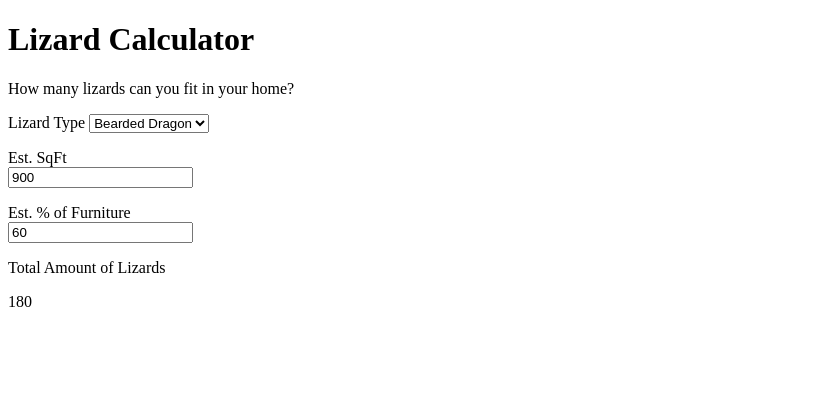
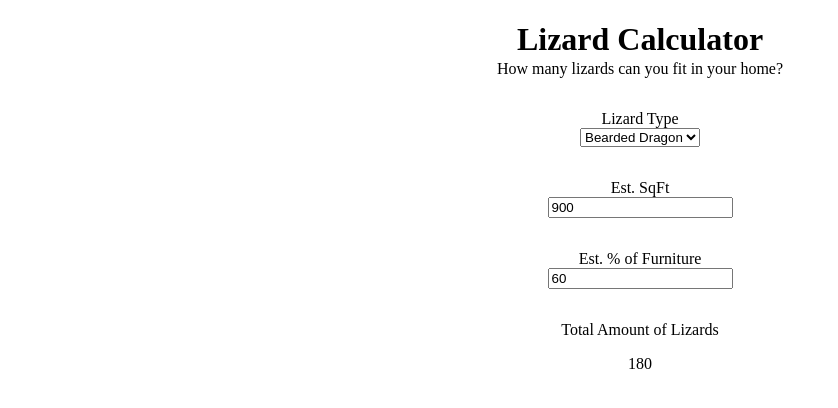
Before and after one commit to nekacurry/webcustomcalc, a plain HTML site: page index.html in a window 1280 px wide. Shown: the whole page, without its empty margins (0-838 px from the left). Drawn offline with Linux system fonts and the light colour scheme.

Commit message:
centered items

```diff
--- a/index.html
+++ b/index.html
@@ -6,11 +6,13 @@
 </head>
 <body>
     <main>
+        <div class="header">
             <h1>Lizard Calculator</h1>
             <p>How many lizards can you fit in your home?</p>
+        </div>
         <div class="boxes">
             <p>Lizard Type
-                    <select id="select-lizard">
+                <br><select id="select-lizard">
                     <option value="8">Bearded Dragon</option>
                     <option value="32">Iguana</option>
                     <option value="5">Gecko</option>
--- a/style.css
+++ b/style.css
@@ -0,0 +1,15 @@
+.header {
+    text-align: center;
+}
+
+.header p {
+    margin-top: -20px;
+}
+
+.boxes{
+    display: flex;
+    flex-direction: column;
+    justify-content: space-around;
+    align-items: center;
+    text-align: center;
+}
```
Lines whose indentation alone changed are shown as unchanged.
